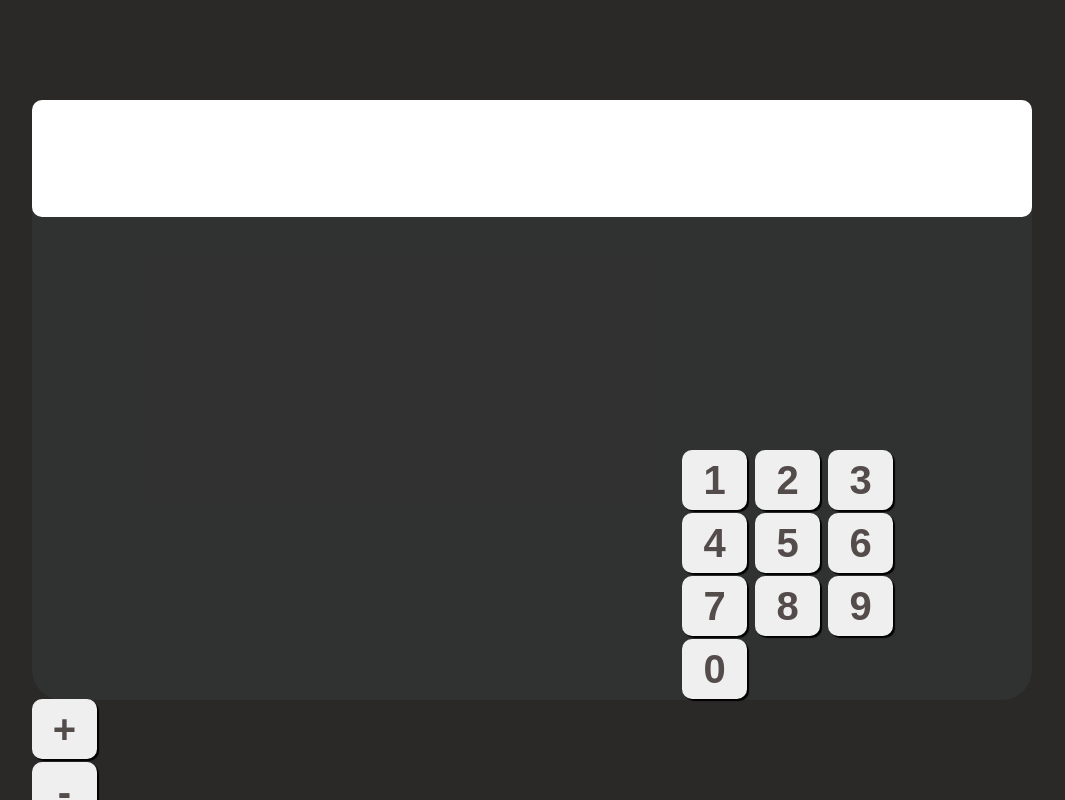
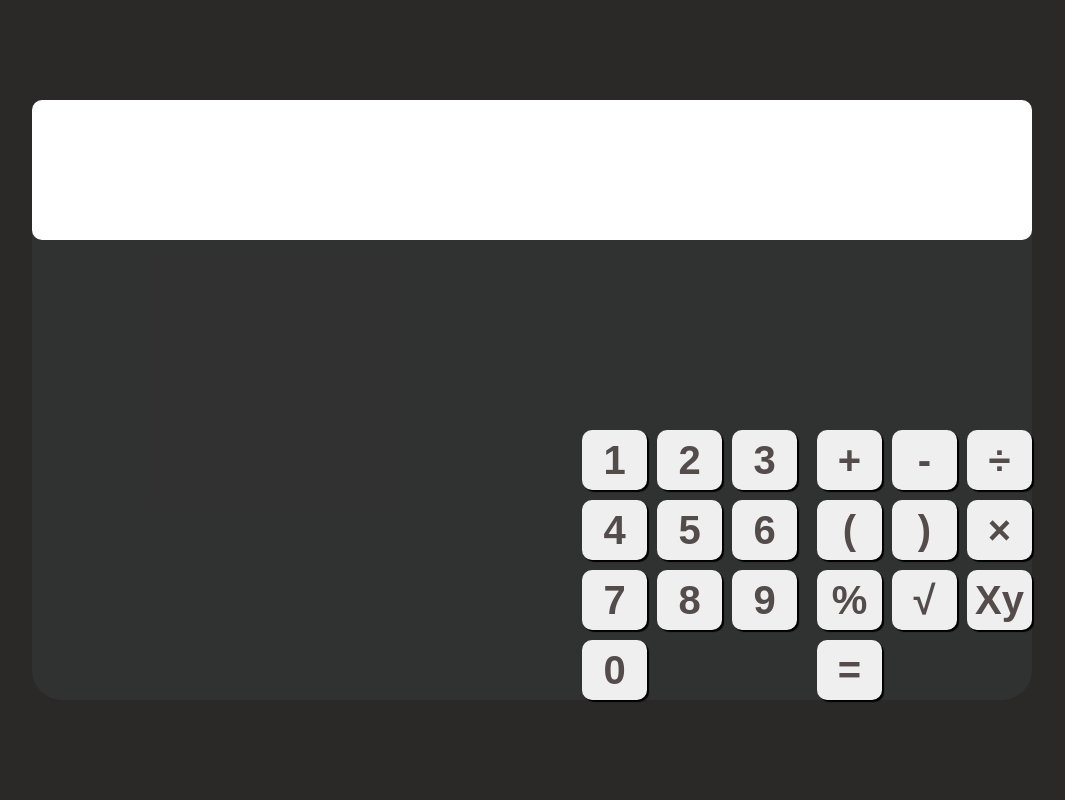
Before and after one commit to I-Kail-I/Calculator, a plain HTML site: page index.html in a window 1280 px wide. Shown: the top 800 px of the page, without its empty margins (108-1173 px from the left). Drawn offline with Linux system fonts and the light colour scheme.

Commit message:
Adding some in Css

```diff
--- a/index.html
+++ b/index.html
@@ -19,6 +19,7 @@
 
         <div class="input">
           <form>
+            <div class="buttonContaienr">
             <div class="number">
               <button>1</button>
               <button>2</button>
@@ -44,6 +45,7 @@
               <button>Xy</button>
               <button>=</button>
             </div>
+          </div>
           </form>
         </div>
       </div>
--- a/style.css
+++ b/style.css
@@ -3,7 +3,7 @@ body {
   padding: 0;
   background-color: rgba(39, 36, 36, 0.982);
   height: 100vh;
-  font-family:'Courier New', Courier, monospace, serif;
+  font-family: "Courier New", Courier, monospace, serif;
   font-optical-sizing: auto;
   font-weight: lighter;
 }
@@ -37,20 +37,22 @@ button {
   height: 600px;
   width: 1000px;
   border-radius: 30px;
-  display: flex;
   flex-direction: column;
+  align-items: center;
+  justify-content: center;
 }
 
 .output {
   width: 100%;
+  height: 100%;
   display: flex;
   position: absolute;
-  justify-content: center;
 }
 
 .output input {
   background-color: white;
   width: 100%;
+  height: 120px;
   cursor: text;
   border: none;
   outline: none;
@@ -58,25 +60,34 @@ button {
   border-radius: 10px;
   resize: none;
   z-index: 1;
+  text-align: right;
+  padding: 10px;
 }
 
 .input {
-  position: absolute;
   display: flex;
-  flex-direction: column;
+  width: 100%;
+  height: 100%;
+  align-items: end;
+  justify-content: end;
+  gap: 20px;
+}
+
+.buttonContaienr {
+  display: flex;
+  gap: 20px;
   width: 100%;
 }
 
+
 .number {
   display: grid;
-  grid-template-columns: repeat(3, 70px);
-  gap: 3px;
-  margin-top: 350px;
-  margin-left: 650px;
+  grid-template-columns: repeat(3, 1fr);
+  gap: 10px;
 }
 
 .typeOfAddition {
   display: grid;
-  grid-template-columns:repeat(3 1fr);
-  gap: 3px;
+  grid-template-columns: repeat(3, 1fr);
+  gap: 10px;
 }
```
